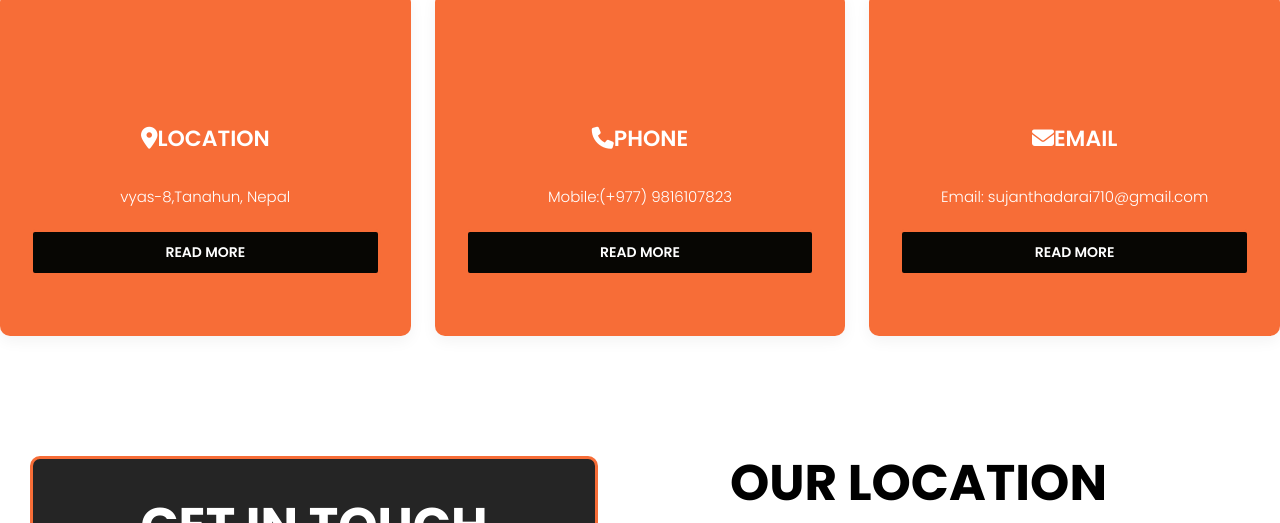
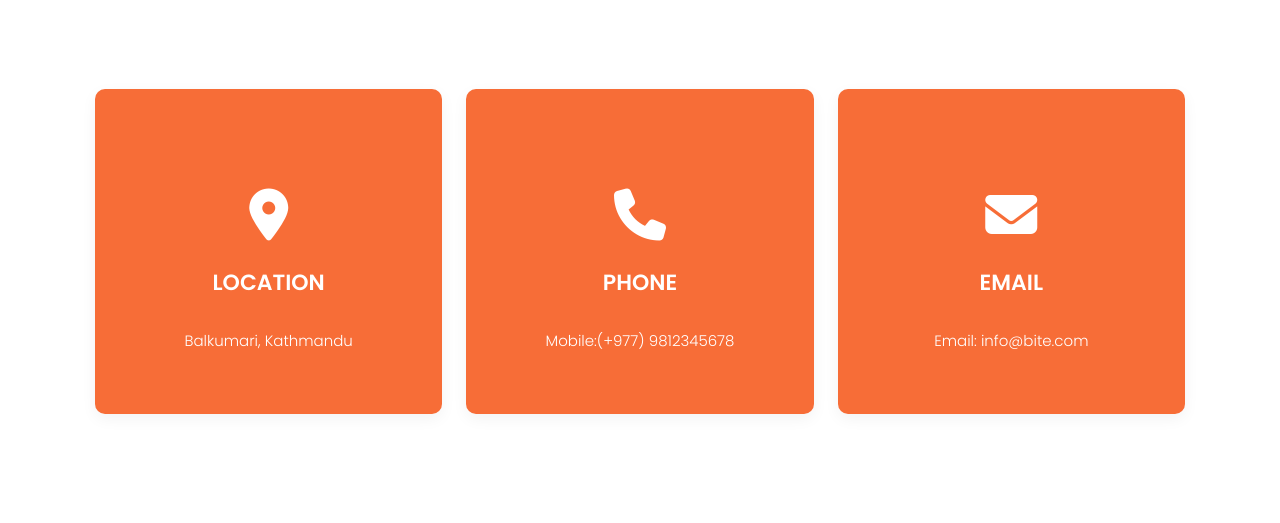
Before and after one commit to jessicachh/Resturant, a Django app: page /contact/ in a window 1280 px wide. Shown: the part 341-864 px from the top of the page. Run offline with Django 5.2, Linux system fonts and the light colour scheme; some libraries are stand-ins or nearby versions.

Commit message:
updated contact and other UI

```diff
--- a/Resturant/core/static/css/style.css
+++ b/Resturant/core/static/css/style.css
@@ -603,72 +603,51 @@ Testimonial Section
 /*---------------------------------------------------------------------
 Contact Section
 ---------------------------------------------------------------------*/
+.contact-container{
+    background: linear-gradient(rgba(35, 36, 39, 0.8), rgba(33, 33, 37, 0.6)), url('../images/momo_d.jpg') no-repeat center center;
+    background-size:cover;
+    height: 250px;
+    text-align: center;
+    padding-top: 25px;
+}
+.contact_text{
+    color: white;
+    font-size: 36px;
+    font-weight: 700;
+    margin-bottom: 15px;
+    text-align: center;
+    text-transform: uppercase;
+}
+.contact-container p{
+    color: white;
+}
 .contact_section_2 {
     width: 100%;
 }
-
-.form-container {
-    padding: 30px;
-    background: rgba(0, 0, 0, 0.8);
+.contact_box{
+    background: #f76d37;
     border-radius: 10px;
+    text-align: center;
+    margin-bottom: 30px;
+    box-shadow: 0 5px 15px rgba(0, 0, 0, 0.05);
+    transition: all 0.3s ease;
+    height: 70%;
+    justify-content: center;
+    padding-bottom: 150px;
 }
-
-.form-container h1 {
+.contact_box:hover {
+    transform: translateY(-5px);
+    box-shadow: 0 15px 30px rgba(0, 0, 0, 0.1);
+    background: rgb(0, 0, 0);
     color: white;
-    font-size: 50px;
-    border-bottom: 3px solid #f76d37;
-    padding-bottom: 15px;
-    margin-bottom: 30px;
 }
-
-.form-control {
-    width: 100%;
-    padding: 15px;
-    margin-bottom: 20px;
-    border: none;
-    border-radius: 5px;
-    background: rgba(255, 255, 255, 0.9);
+.contact_box i{
+    font-size: 52px;
+    padding-bottom: 25px;
 }
-
-.textarea {
-    height: 150px;
-    resize: none;
-}
-
-.send-button {
-    width: 100%;
-    padding: 15px;
-    background: #f76d37;
-    color: white;
-    border: none;
-    border-radius: 5px;
-    font-weight: 600;
-    cursor: pointer;
-    transition: all 0.3s ease;
-}
-
-.send-button:hover {
-    background: #d45a2a;
-}
-
-.map-responsive {
-    width: 100%;
-    height: 100%;
-    min-height: 500px;
-}
-
-.map-responsive h1 {
-    color: black;
-    font-size: 50px;
-    margin-bottom: 30px;
-    text-align: center;
-}
-
-.map-responsive iframe {
-    width: 100%;
-    height: 100%;
-    min-height: 500px;
-    border: none;
+.services_section_2{
+    margin-left: 95px;
+    margin-right: 95px;
 }
 
 /*---------------------------------------------------------------------
--- a/Resturant/core/templates/core/contact.html
+++ b/Resturant/core/templates/core/contact.html
@@ -5,11 +5,10 @@
 
 <!-- contact section start -->
 <div class="contact_section layout_padding">
-   <div class="container">
+   <div class="contact-container">
       <h1 class="contact_text">Our Contact</h1>
       <p class="pin">GET IN TOUCH</p>
-      <p class="pin"><span style='color:red'>Our Friendly Team </span>would love to hear from you</p>
-
+      <p class="pin">Our Friendly Team would love to hear from you</p>
    </div>
 </div>
 
@@ -17,35 +16,35 @@
 <div class="services_section_2">
    <div class="row">
       <div class="col-lg-4 col-sm-12 col-md-4">
-         <div class="box_main">
+         <div class="contact_box">
             <div class="house_icon">
             </div>
-            <h3 class="decorate_text"><i class="fa-sharp fa-solid fa-location-dot"></i>LOCATION</h3>
-            <p class="tation_text">vyas-8,Tanahun, Nepal</p>
-            <div class="readmore_bt"><a href="#">Read More</a></div>
+            <i class="fa-sharp fa-solid fa-location-dot" style="color: white;"></i>
+            <h3 class="decorate_text">LOCATION</h3>
+            <p class="tation_text">Balkumari, Kathmandu</p>
          </div>
       </div>
       <div class="col-lg-4 col-sm-12 col-md-4">
-         <div class="box_main">
+         <div class="contact_box">
             <div class="house_icon">
             </div>
-            <h3 class="decorate_text"><i class="fa-solid fa-phone"></i>PHONE</h3>
-            <p class="tation_text">Mobile:(+977) 9816107823</p>
-            <div class="readmore_bt"><a href="#">Read More</a></div>
+            <i class="fa-solid fa-phone" style="color: white;"></i>
+            <h3 class="decorate_text">PHONE</h3>
+            <p class="tation_text">Mobile:(+977) 9812345678</p>
          </div>
       </div>
 
       <div class="col-lg-4 col-sm-12 col-md-4">
-         <div class="box_main">
+         <div class="contact_box">
             <div class="house_icon">
             </div>
-            <h3 class="decorate_text"><i class="fa-solid fa-envelope"></i>EMAIL</h3>
-            <p class="tation_text">Email: sujanthadarai710@gmail.com </p>
-            <div class="readmore_bt"><a href="#">Read More</a></div>
+            <i class="fa-solid fa-envelope" style="color: white;"></i>
+            <h3 class="decorate_text">EMAIL</h3>
+            <p class="tation_text">Email: info@bite.com</p>
          </div>
       </div>
-
-
+   </div>
+</div>
 
 
 
@@ -55,35 +54,34 @@
             <div class="row">
                <div class="col-md-6 padding_0">
                   <div class="form-container form-container-1">
-                    <form method="POST" action="{% url 'index' %}">
-    {% csrf_token %}
+                     <form method="#" action="#">
                         <h1 style="color: white; font-size: 50px; border-bottom: 3px solid #f76d37;"
                            class="text-center"><b>GET IN TOUCH</b></h1>
 
                         <div class="form-container">
                            <div class="form">
-          <input required placeholder="Name" type="text" class="input" name="name">
-          <input required placeholder="Email" type="email" class="input" name="email">
-          <input required placeholder="Phone Number" type="tel" class="input" name="phone">
-          <textarea required placeholder="Say Hello" rows="10" cols="30" id="message"
+                              <input required="" placeholder="Name" type="text" class="input" name="name">
+                              <input required="" placeholder="Email" type="email" class="input" name="email">
+                              <input required="" placeholder="Phone Number" type="tel" class="input" name="phone">
+                              <textarea required="" placeholder="Say Hello" rows="10" cols="30" id="message"
                                  name="message" class="textarea"></textarea>
                               <div class="button-container">
-             <input type="submit" value="SEND" class="send-button">
+                                 <input type="submit" value="Send" class="send-button">
+
                               </div>
                            </div>
                         </div>
                      </form>
-
                   </div>
 
                </div>
                <div class="col-md-6 padding_0">
                   <div class="map-responsive">
-                     <h1 style="color: black; font-size: 50px;" class="text-center"><b>OUR LOCATION</b></h1>
+                     <h1 style="color: #f76d37; font-size: 24px;" class="text-center"><b>Find Us</b></h1>
 
                      <iframe
                         src="https://www.google.com/maps/embed?pb=!1m18!1m12!1m3!1d14127.45802872326!2d85.3429805871582!3d27.721469400000004!2m3!1f0!2f0!3f0!3m2!1i1024!2i768!4f13.1!3m3!1m2!1s0x39eb1bda4a951f0f%3A0x3ddabb234891c3bd!2sBuddha%20Stupa!5e0!3m2!1sen!2snp!4v1713623524286!5m2!1sen!2snp"
-                        width="600px" height="620px" allowfullscreen="" loading="lazy"
+                        width="600px" height="300px" allowfullscreen="" loading="lazy"
                         referrerpolicy="no-referrer-when-downgrade"></iframe>
                   </div>
                </div>
--- a/Resturant/core/templates/core/index.html
+++ b/Resturant/core/templates/core/index.html
@@ -116,7 +116,6 @@
                      Our fillings are prepared daily with fresh, vegetables and succulent meats.
 
                   </p>
-                  <div class="readmore_bt"><a href="">Read More</a></div>
                </div>
             </div>
             <div class="col-lg-4 col-sm-12 col-md-4">
@@ -131,7 +130,6 @@
                      get-together.
                      Let us help you create a fun and flavorful feast for your next celebration!
                   </p>
-                  <div class="readmore_bt"><a href="">Read More</a></div>
                </div>
             </div>
             <div class="col-lg-4 col-sm-12 col-md-4">
@@ -145,7 +143,6 @@
                      Make your next gathering unforgettable with our momo catering service!
                      We offer a variety of catering packages to suit any event size and budget as per need.
                   </p>
-                  <div class="readmore_bt"><a href="">Read More</a></div>
                </div>
             </div>
          </div>
--- a/Resturant/core/templates/core/services.html
+++ b/Resturant/core/templates/core/services.html
@@ -26,7 +26,6 @@
                            Our fillings are prepared daily with fresh, vegetables and succulent meats.
 
                         </p>
-                        <div class="readmore_bt"><a href="">Read More</a></div>
                      </div>
                   </div>
                   <div class="col-lg-4 col-sm-12 col-md-4">
@@ -40,7 +39,6 @@
                            Pair your momos with our selection of dipping sauces and chutneys for an unforgettable get-together.
                            Let us help you create a fun and flavorful feast for your next celebration!
                         </p>
-                        <div class="readmore_bt"><a href="">Read More</a></div>
                      </div>
                   </div>
                   <div class="col-lg-4 col-sm-12 col-md-4">
@@ -54,7 +52,6 @@
                            Make your next gathering unforgettable with our momo catering service!
                            We offer a variety of catering packages to suit any event size and budget as per need.
                         </p>
-                        <div class="readmore_bt"><a href="">Read More</a></div>
                      </div>
                   </div>
                </div>
```
Lines whose indentation alone changed are shown as unchanged.
